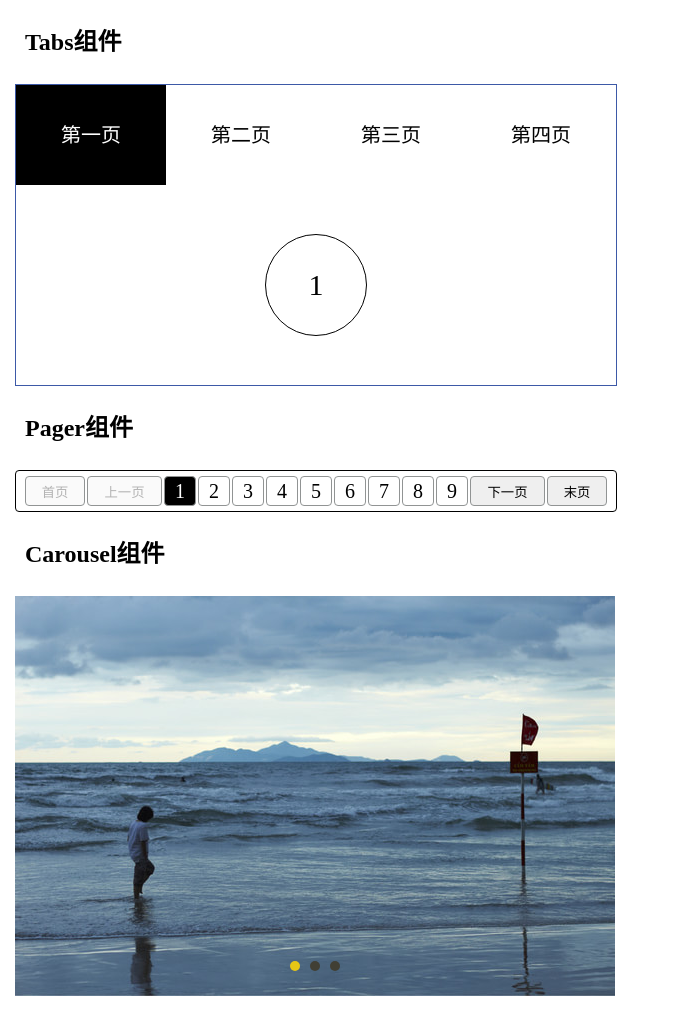
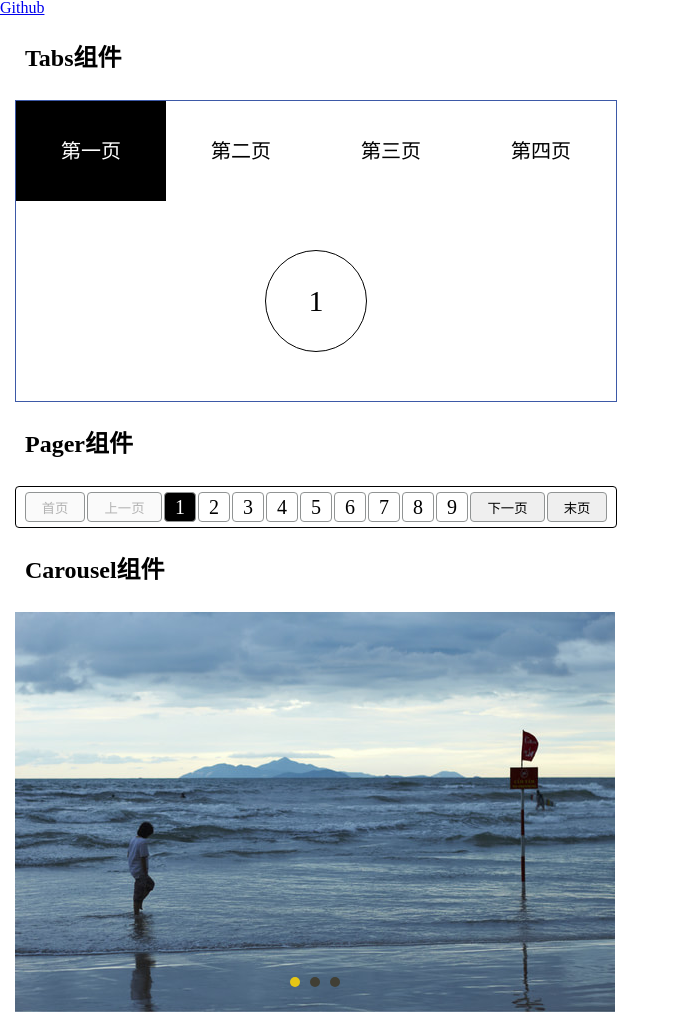
Before and after one commit to jielongINK/components, a plain HTML site: page index.html in a window 1280 px wide. Shown: the top 1018 px of the page, without its empty margins (0-680 px from the left). Drawn offline with Linux system fonts and the light colour scheme.

Commit message:
add github url

```diff
--- a/index.html
+++ b/index.html
@@ -12,6 +12,7 @@
     <link rel="stylesheet" href="./components/calendar/calendar.css">
 </head>
 <body>
+    <a href="https://github.com/jielongINK/components">Github</a>
     <div class="container">
         <h3>Tabs组件</h3>
         <div class="tabs">
```
